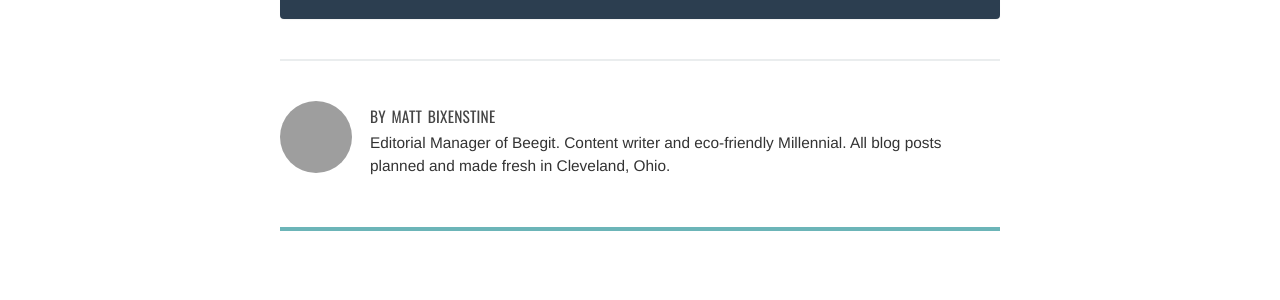
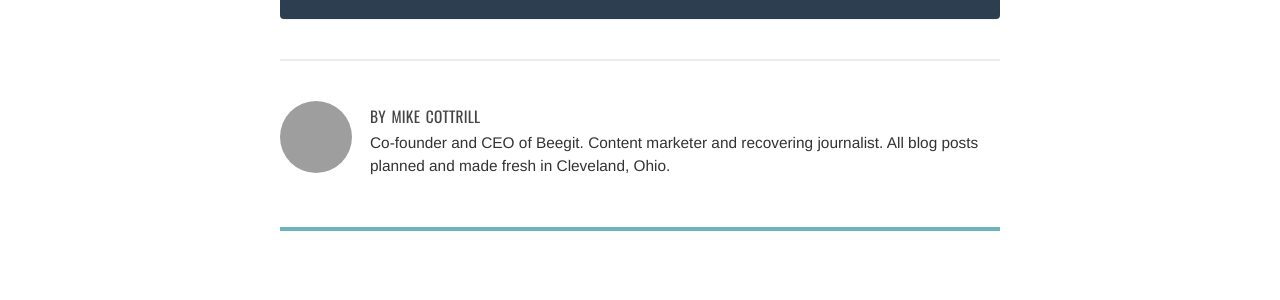
Before and after one commit to sancsoft/beegit.github.io, a Jekyll site: the page built from content_strategy/_posts/2015-09-01-beegits-new-editorial-manager.md, in a window 1280 px wide and 900 px high, scrolled down 1528 px. Shown: the part 196-496 px from the top of the window. Built offline with Jekyll 4.4.1, drawn with Linux system fonts in a browser that asks for light colours; nearby versions of some CDN libraries; comment, search, counter and statistics services are not loaded; some of the changed text lies outside the part shown; grey boxes are pictures that could not be loaded.

Commit message:
Updated author on Bix post

```diff
--- a/content_strategy/_posts/2015-09-01-beegits-new-editorial-manager.md
+++ b/content_strategy/_posts/2015-09-01-beegits-new-editorial-manager.md
@@ -5,7 +5,7 @@ title:  Matt Bixenstine Joins Beegit's Content Strategy Team
 date:   2015-09-01 12:00:00
 teaser: Today, we're very happy to formally welcome the newest member of our editorial team, Matt Bixenstine.
 image: https://s3.amazonaws.com/beegit-images/blog/headers/bixenstine-release.jpg
-author: matt_bixenstine
+author: mike_cottrill
 comments: true
 shortUrl: http://buff.ly/1EEvhjK
 
```
